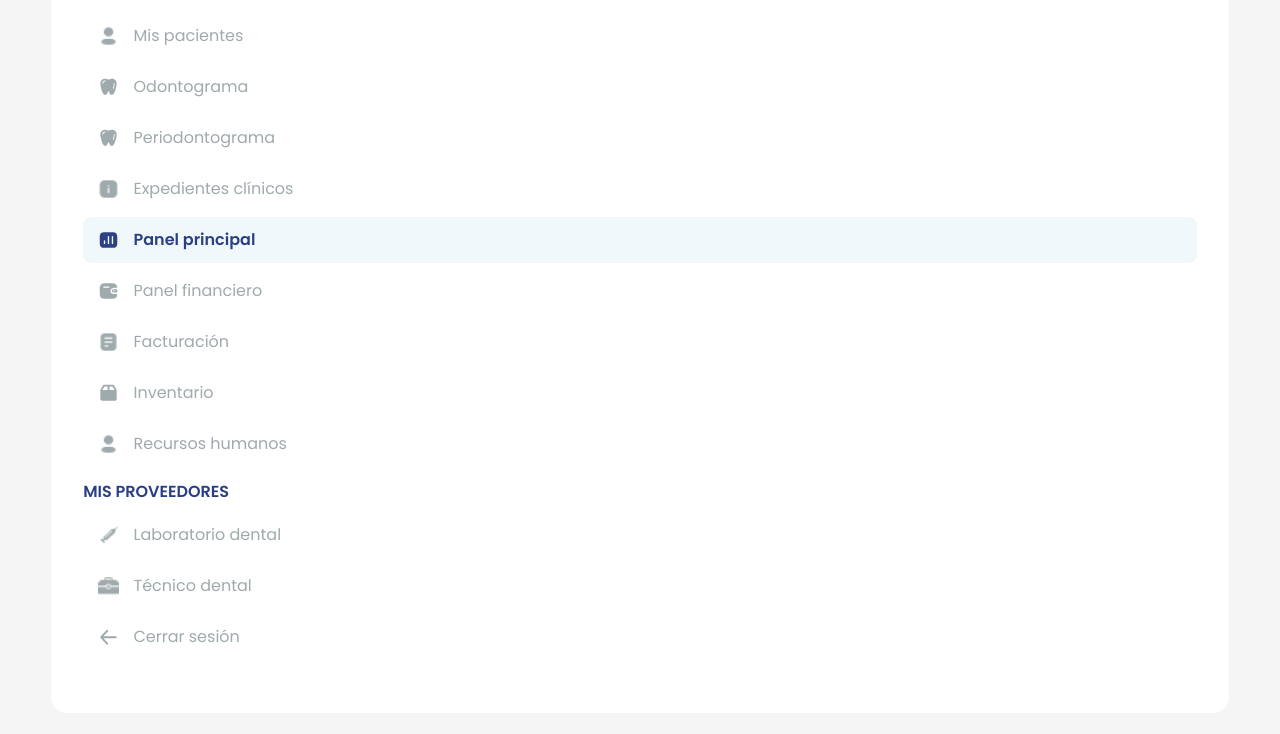
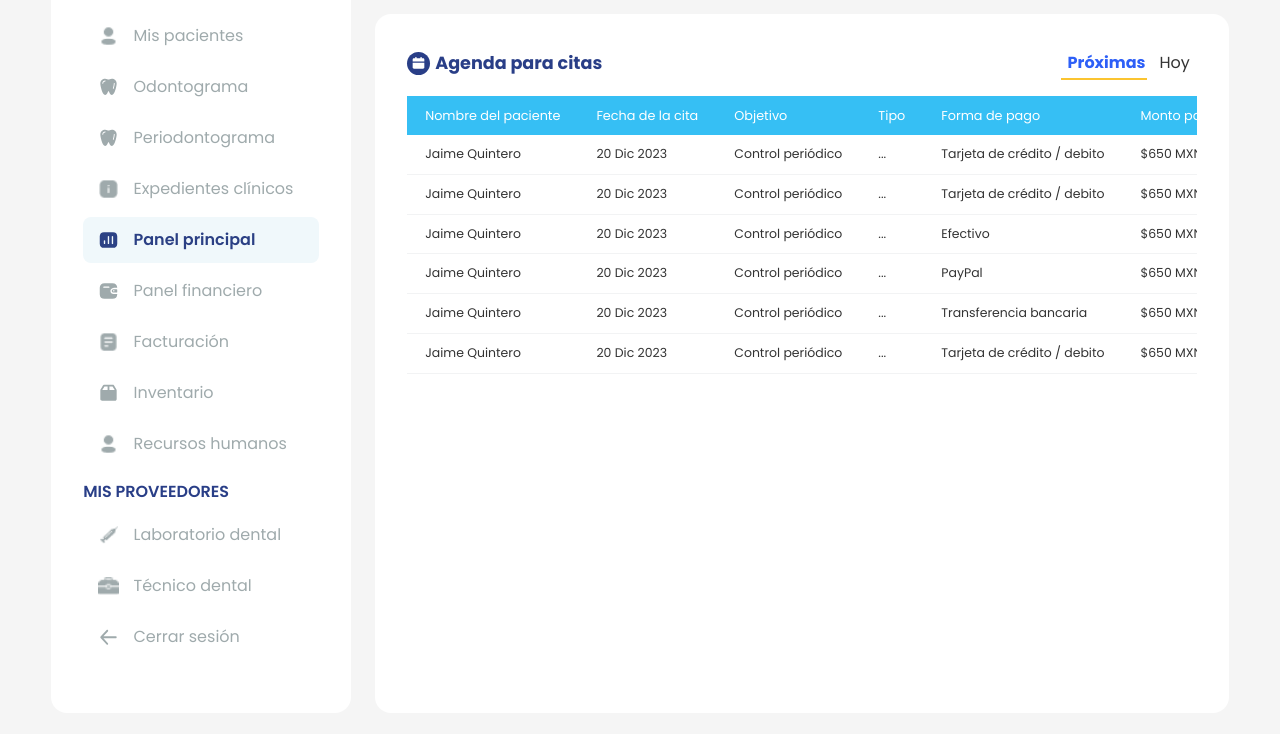
Before and after one commit to bellaciaodowhile/test-login, a plain HTML site: page perfil-administrativo-1.html in a window 1280 px wide. Shown: the part 359-1093 px from the top of the page. Drawn offline with nearby package versions, Linux system fonts and the light colour scheme.

Commit message:
350~300 sidebar

```diff
--- a/scss/_dashboard.scss
+++ b/scss/_dashboard.scss
@@ -118,6 +118,7 @@
             display: flex;
             flex-direction: column;
             width: 100%;
+            overflow: auto;
         }
     }
 
@@ -129,7 +130,7 @@
         }
 
         .dashboard__content {
-            grid-template-columns: 350px 1fr;
+            grid-template-columns: 300px 1fr;
             &--full {
                 grid-template-columns: 1fr;
             }
@@ -137,8 +138,8 @@
         }
 
         .dashboard__content-sidebar {
-            width: 350px;
-            max-width: 350px;
+            width: 300px;
+            max-width: 300px;
             height: fit-content;
         }
     }
--- a/scss/_medias.scss
+++ b/scss/_medias.scss
@@ -1,4 +1,4 @@
-@media only screen and (max-width: 1400px) {
+/* @media only screen and (max-width: 1400px) {
     .dashboard--admin {
         .dashboard__content {
             gap: 1.5rem;
@@ -15,7 +15,7 @@
             }
         }
     }
-}
+} */
 @media only screen and (max-width: 1210px) {
     .dashboard, .dashboard--admin {
         .dashboard__content {
--- a/scss/_modal.scss
+++ b/scss/_modal.scss
@@ -24,7 +24,8 @@
 }
 .modal-simple .card-modal .content-modal {
   padding: 41px;
-  min-width: 500px;
+  width: 100%;
+  max-width: 500px;
   background: #fff;
   border-radius: 16px;
   box-shadow: 1px 6px 15px #00000026;
```
Also changed, not shown: css/main.css, 1 other file.
